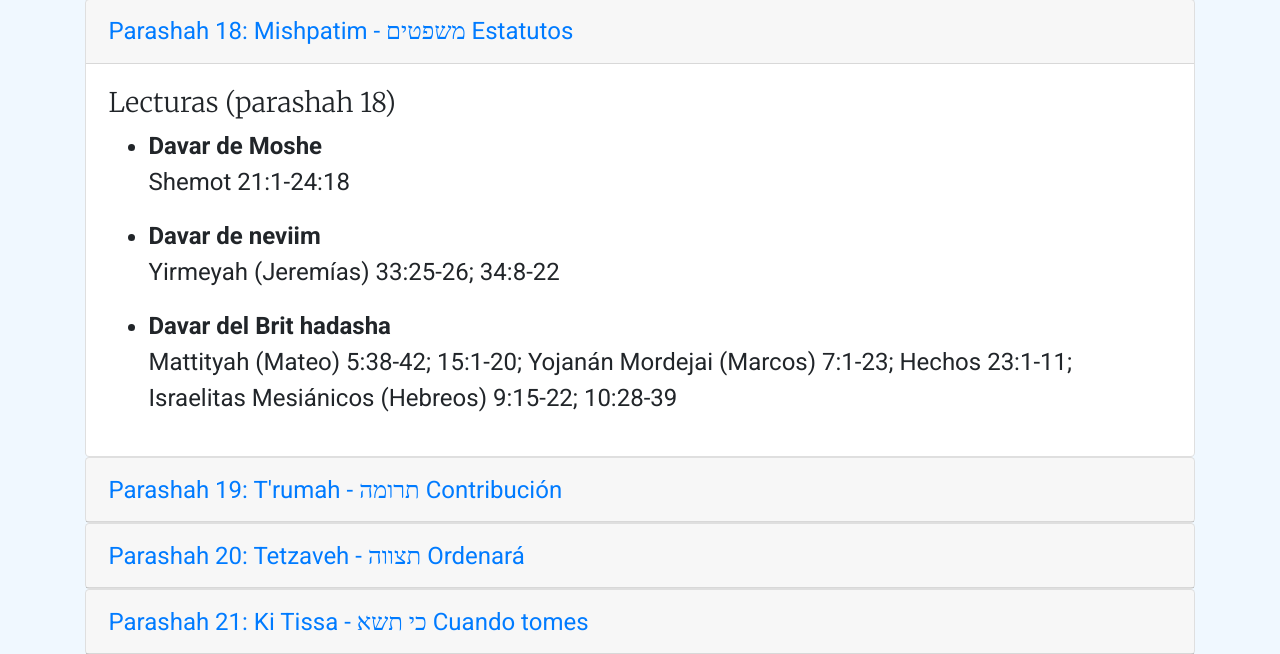
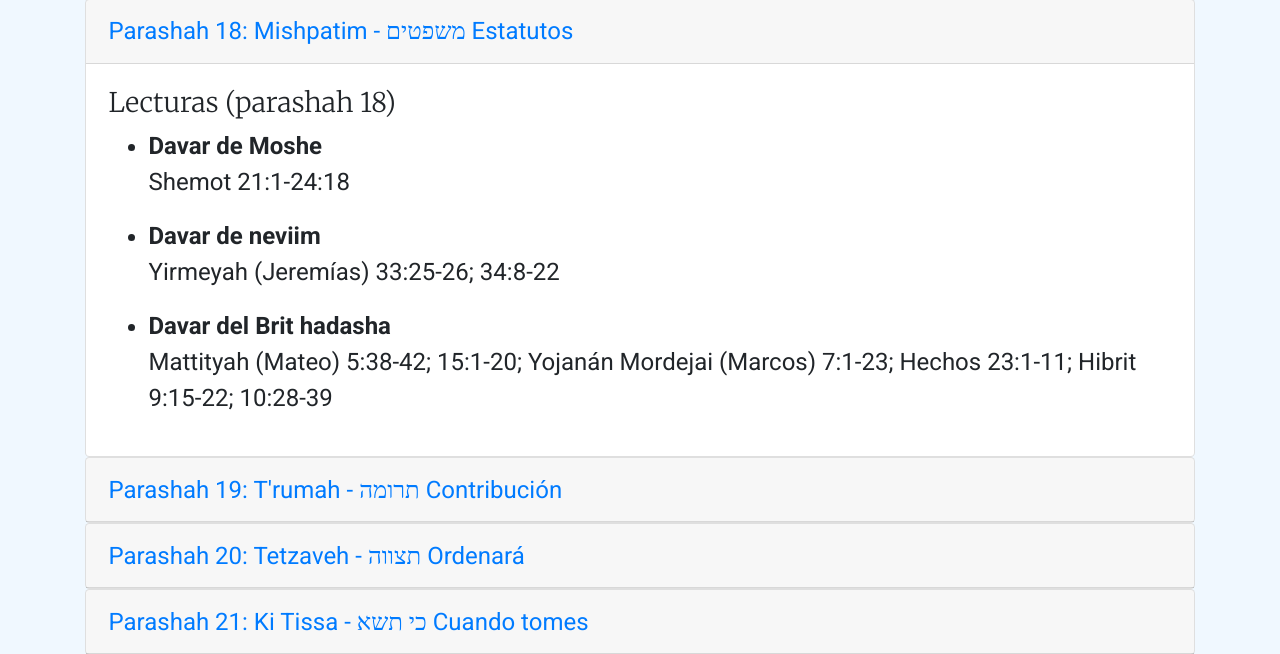
Before and after one commit to alrom7/efraimregresa.org, a PHP site: page /parashot.php in a window 1280 px wide, after a click on "Parashah 18: Mishpatim - משפטים Estatutos". Shown: the part 3521-4175 px from the top of the page. Run offline with PHP 8.4, Linux system fonts and the light colour scheme; some libraries are stand-ins or nearby versions.

Commit message:
Replaced Israelitas Mesiánicos by Hibrit

```diff
--- a/parashot.php
+++ b/parashot.php
@@ -89,7 +89,7 @@ style="background-image: url('img/banner/bereshit.jpg');
             </li>
             <li>
               <b>Davar del Brit hadasha</b>
-              <p>Mattityah (Mat.) 1:1-17; 19:3-9; Lucas 3:23-38; 10:1-12; Yojanán (Juan) 1:1-18; 1 Corintios 6:15-20; 15:35:58; Romanos 5:12:21; Efesios 5:21-32; Colosenses 1:14-17; 1 Timoteo 2:11-15; Israelitas Mesiánicos (Hebreos) 1:1-3; 3:7-4:11; 11:1-7;
+              <p>Mattityah (Mat.) 1:1-17; 19:3-9; Lucas 3:23-38; 10:1-12; Yojanán (Juan) 1:1-18; 1 Corintios 6:15-20; 15:35:58; Romanos 5:12:21; Efesios 5:21-32; Colosenses 1:14-17; 1 Timoteo 2:11-15; Hibrit 1:1-3; 3:7-4:11; 11:1-7;
                 2 Kefa (Pedro) 3:3-14; Revelación 21:1-5; 22:1-5</p>
             </li>
           </ul>
@@ -146,7 +146,7 @@ style="background-image: url('img/banner/bereshit.jpg');
             <li>
               <b>Davar del Brit hadasha</b>
               <p>
-                Hechos 7:1-8; Romanos 3:19-5:6; Gálatas 3:15-18; 5:1-6; Colosenses 2:11-15; Israelitas Mesiánicos (Hebreos) 7:1-19; 11:8-12
+                Hechos 7:1-8; Romanos 3:19-5:6; Gálatas 3:15-18; 5:1-6; Colosenses 2:11-15; Hibrit 7:1-19; 11:8-12
               </p>
             </li>
           </ul>
@@ -175,7 +175,7 @@ style="background-image: url('img/banner/bereshit.jpg');
             <li>
               <b>Davar del Brit hadasha</b>
               <p>
-                Lucas 17:26-37; Romanos 9:6-9; Gálatas 4:21-31; Israelitas Mesiánicos (Hebreos) 6:13-20; 11:13-19; Yaakov 2:14-24; 2 Kefa (2 Pedro) 2:4-10
+                Lucas 17:26-37; Romanos 9:6-9; Gálatas 4:21-31; Hibrit 6:13-20; 11:13-19; Yaakov 2:14-24; 2 Kefa (2 Pedro) 2:4-10
               </p>
             </li>
           </ul>
@@ -233,7 +233,7 @@ style="background-image: url('img/banner/bereshit.jpg');
             <li>
               <b>Davar del Brit hadasha</b>
               <p>
-                Romanos 9:6-16; Israelitas Mesiánicos (Hebreos) 11:20; 12:14-17
+                Romanos 9:6-16; Hibrit 11:20; 12:14-17
               </p>
             </li>
           </ul>
@@ -407,7 +407,7 @@ style="background-image: url('img/banner/bereshit.jpg');
             <li>
               <b>Davar del Brit hadasha</b>
               <p>
-                Hechos 7:9-16; Israelitas Mesiánicos (Hebreos) 11:21-22; 1 Kefa (1 Pedro) 1:3-9; 2:11-17
+                Hechos 7:9-16; Hibrit 11:21-22; 1 Kefa (1 Pedro) 1:3-9; 2:11-17
               </p>
             </li>
           </ul>
@@ -459,7 +459,7 @@ style="background-image: url('img/banner/shemot.jpg');
           <li>
             <b>Davar del Brit hadasha</b>
             <p>
-              Mattityah (Mateo) 22:23-33; 41-46; Yojanán Mordejai (Marcos) 12:18-27; 35-37; Lucas 20:27-44; Hechos 3:12-15; 5:27-32; 7:17-36; 22:12-16; 24:14-16; Israelitas Mesiánicos (Hebreos) 11:23-26
+              Mattityah (Mateo) 22:23-33; 41-46; Yojanán Mordejai (Marcos) 12:18-27; 35-37; Lucas 20:27-44; Hechos 3:12-15; 5:27-32; 7:17-36; 22:12-16; 24:14-16; Hibrit 11:23-26
             </p>
           </li>
         </ul>
@@ -575,7 +575,7 @@ style="background-image: url('img/banner/shemot.jpg');
           <li>
             <b>Davar del Brit hadasha</b>
             <p>
-              Mattityah (Mateo) 5:21-30; 15:1-11; 19:16-30; Yojanán Mordejai (Marcos) 7:5-15; 10:17-31; Lucas 18:18-30; Hechos 6:1-7; Romanos 2:17-29; 7:7-12; 13:8-10; Efesios 6:1-3: 1 Timoteo 3:1-15; 2 Timoteo 2:2; Tito 1:5-9; Israelitas Mesiánicos (Hebreos) 12:18-29;
+              Mattityah (Mateo) 5:21-30; 15:1-11; 19:16-30; Yojanán Mordejai (Marcos) 7:5-15; 10:17-31; Lucas 18:18-30; Hechos 6:1-7; Romanos 2:17-29; 7:7-12; 13:8-10; Efesios 6:1-3: 1 Timoteo 3:1-15; 2 Timoteo 2:2; Tito 1:5-9; Hibrit 12:18-29;
               Yaakov(Jacobo) 2:8-13; 1 Kefa (Pedro) 2:9-10
             </p>
           </li>
@@ -605,7 +605,7 @@ style="background-image: url('img/banner/shemot.jpg');
           <li>
             <b>Davar del Brit hadasha</b>
             <p>
-              Mattityah (Mateo) 5:38-42; 15:1-20; Yojanán Mordejai (Marcos) 7:1-23; Hechos 23:1-11; Israelitas Mesiánicos (Hebreos) 9:15-22; 10:28-39
+              Mattityah (Mateo) 5:38-42; 15:1-20; Yojanán Mordejai (Marcos) 7:1-23; Hechos 23:1-11; Hibrit 9:15-22; 10:28-39
             </p>
           </li>
         </ul>
@@ -634,7 +634,7 @@ style="background-image: url('img/banner/shemot.jpg');
           <li>
             <b>Davar del Brit hadasha</b>
             <p>
-              Israelitas Mesiánicos (Hebreos) 8:1-6; 9:23-24; 10:1
+              Hibrit 8:1-6; 9:23-24; 10:1
             </p>
           </li>
         </ul>
@@ -721,7 +721,7 @@ style="background-image: url('img/banner/shemot.jpg');
           <li>
             <b>Davar del Brit hadasha</b>
             <p>
-              2 Corintios 9:1-15; Israelitas Mesiánicos 9:1-14; Revelación 11:1-13
+              2 Corintios 9:1-15; Hibrit 9:1-14; Revelación 11:1-13
             </p>
           </li>
         </ul>
@@ -801,7 +801,7 @@ style="background-image: url('img/banner/vayikra.jpg');
             </li>
             <li>
               <b>Davar del Brit hadasha</b>
-              <p>Romanos 8:1-13; Israelitas Mesiánicos 10:1-14; 13:10-16.</p>
+              <p>Romanos 8:1-13; Hibrit 10:1-14; 13:10-16.</p>
             </li>
           </ul>
         </div>
@@ -913,7 +913,7 @@ style="background-image: url('img/banner/vayikra.jpg');
             </li>
             <li>
               <b>Davar del Brit hadasha</b>
-              <p>Mattityah (Mateo) 9:20-26; Yojanán Mordejai (Marcos) 5:24-34; Lucas 8:42b-48; Israelitas Mesiánicos (Hebreos)13:4</p>
+              <p>Mattityah (Mateo) 9:20-26; Yojanán Mordejai (Marcos) 5:24-34; Lucas 8:42b-48; Hibrit13:4</p>
             </li>
           </ul>
         </div>
@@ -941,7 +941,7 @@ style="background-image: url('img/banner/vayikra.jpg');
             </li>
             <li>
               <b>Davar del Brit hadasha</b>
-              <p>Romanos 3:19-28; 9:30-10:13; 1 Corintios 5:1-13 con 2 Corintios 2:1-11; Gálatas 3:10-14; Israelitas Mesiánicos 7:23-10:25</p>
+              <p>Romanos 3:19-28; 9:30-10:13; 1 Corintios 5:1-13 con 2 Corintios 2:1-11; Gálatas 3:10-14; Hibrit 7:23-10:25</p>
             </li>
           </ul>
         </div>
@@ -1164,7 +1164,7 @@ style="background-image: url('img/banner/bamidbar.jpg');
             </li>
             <li>
               <b>Davar del Brit hadasha</b>
-              <p>Yojanán (Juan) 19:31-37; Israelitas Mesiánicos (Hebreos) 3:1-6</p>
+              <p>Yojanán (Juan) 19:31-37; Hibrit 3:1-6</p>
             </li>
           </ul>
         </div>
@@ -1192,7 +1192,7 @@ style="background-image: url('img/banner/bamidbar.jpg');
             </li>
             <li>
               <b>Davar del Brit hadasha</b>
-              <p>Israelitas Mesiánicos (Hebreos) 3:7-19</p>
+              <p>Hibrit 3:7-19</p>
             </li>
           </ul>
         </div>
@@ -1305,7 +1305,7 @@ style="background-image: url('img/banner/bamidbar.jpg');
             </li>
             <li>
               <b>Davar del Brit hadasha</b>
-              <p>Mattityah (Mateo) 26:1-30; Yojanán Mordejai (Marcos) 14:1-26; Lucas 22:1-20; Yojanán (Juan) 2:13-22; 7:1-13, 37-39; 11:55-12:21; 13:1; 18:28, 39; 19:14; Hechos 2:1-21; 12:3-4: 20:5-6; 16; 27:9-11; 1 Corintios 5:6-8; 16:8; Israelitas Mesiánicos
+              <p>Mattityah (Mateo) 26:1-30; Yojanán Mordejai (Marcos) 14:1-26; Lucas 22:1-20; Yojanán (Juan) 2:13-22; 7:1-13, 37-39; 11:55-12:21; 13:1; 18:28, 39; 19:14; Hechos 2:1-21; 12:3-4: 20:5-6; 16; 27:9-11; 1 Corintios 5:6-8; 16:8; Hibrit
                 (Hebreos) 11:28</p>
             </li>
           </ul>
@@ -1415,7 +1415,7 @@ style="background-image: url('img/banner/devarim.jpg');
             </li>
             <li>
               <b>Davar del Brit hadasha</b>
-              <p>Yojanán (Juan) 15:1-11; Israelitas Mesiánicos (Hebreos) 3:7-4:11</p>
+              <p>Yojanán (Juan) 15:1-11; Hibrit 3:7-4:11</p>
             </li>
           </ul>
         </div>
@@ -1523,7 +1523,7 @@ style="background-image: url('img/banner/devarim.jpg');
             </li>
             <li>
               <b>Davar del Brit hadasha</b>
-              <p>Mattityah (Mateo) 5:38-42; 18:15-20; Hechos 3:13-26; 7:35-53; 1 Corintios 5:9-13; 1 Timoteo 5:17-22; Israelitas Mesiánicos (Hebreos) 10:28-31</p>
+              <p>Mattityah (Mateo) 5:38-42; 18:15-20; Hechos 3:13-26; 7:35-53; 1 Corintios 5:9-13; 1 Timoteo 5:17-22; Hibrit 10:28-31</p>
             </li>
           </ul>
         </div>
@@ -1604,7 +1604,7 @@ style="background-image: url('img/banner/devarim.jpg');
             </li>
             <li>
               <b>Davar del Brit hadasha</b>
-              <p>Romanos 9:30-10:13; Israelitas Mesiánicos (Hebreos) 12:14-15</p>
+              <p>Romanos 9:30-10:13; Hibrit 12:14-15</p>
             </li>
           </ul>
         </div>
@@ -1631,7 +1631,7 @@ style="background-image: url('img/banner/devarim.jpg');
             </li>
             <li>
               <b>Davar del Brit hadasha</b>
-              <p>Israelitas Mesiánicos (Hebreos) 13:5-8</p>
+              <p>Hibrit 13:5-8</p>
             </li>
           </ul>
         </div>
@@ -1658,7 +1658,7 @@ style="background-image: url('img/banner/devarim.jpg');
             </li>
             <li>
               <b>Davar del Brit hadasha</b>
-              <p>Romanos 10:14-21; 12:14-21; Israelitas Mesiánicos (Hebreos) 12:28-29</p>
+              <p>Romanos 10:14-21; 12:14-21; Hibrit 12:28-29</p>
             </li>
           </ul>
         </div>
```
